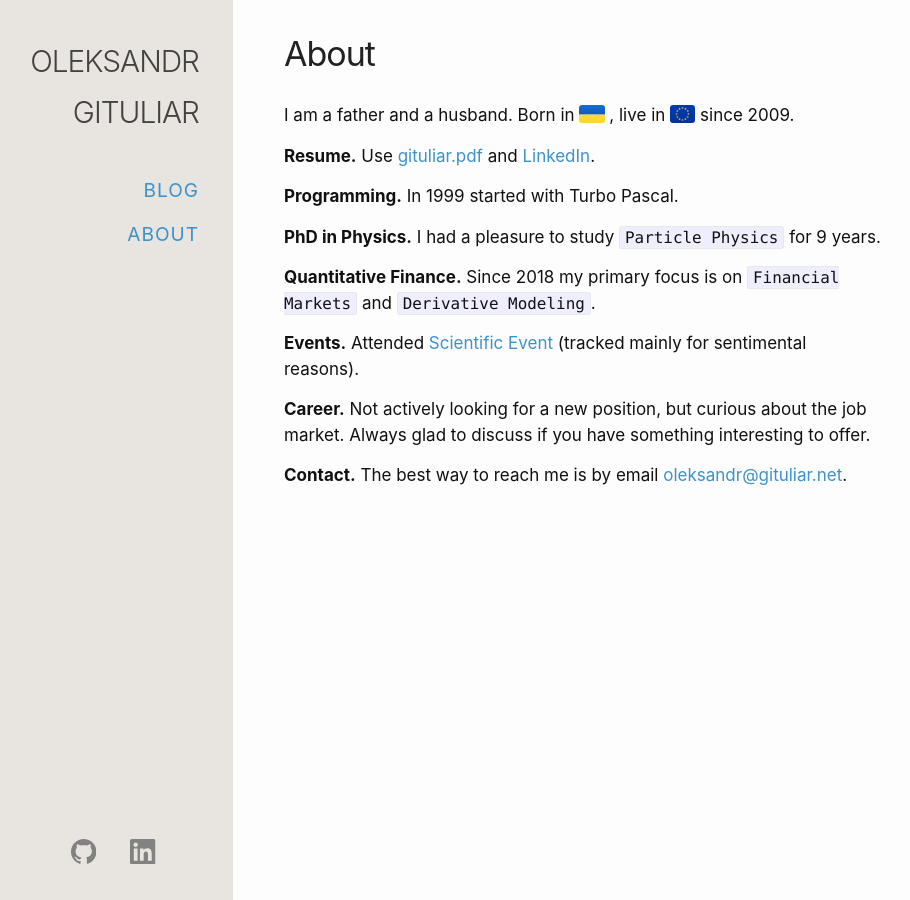
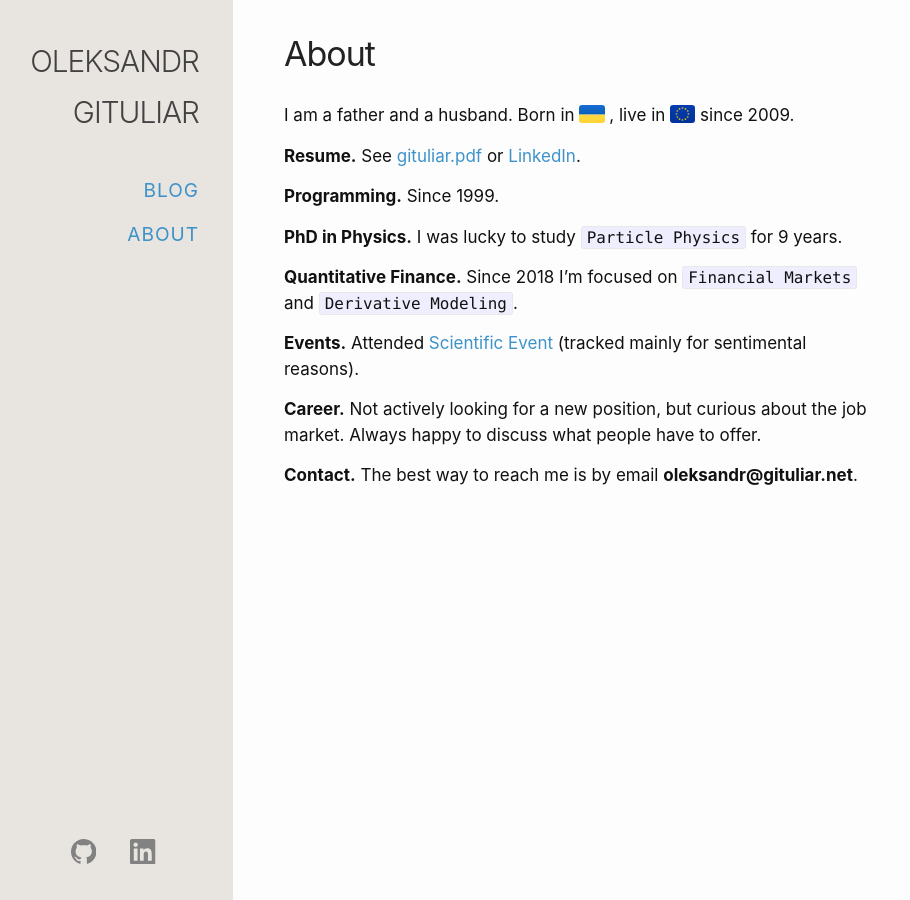
Before and after one commit to gituliar/gituliar.github.io, a Jekyll site: the page built from about.md, in a window 1280 px wide. Shown: the whole page, without its empty margins (7-917 px from the left). Built offline with Jekyll 4.4.1, drawn with Linux system fonts in a browser that asks for light colours.

Commit message:
Update about.md

```diff
--- a/about.md
+++ b/about.md
@@ -10,18 +10,18 @@ I am a father and a husband. Born in
  <img src="/img/flags/EU.svg" height="18px" style="position: relative; top: -2px; border-radius: 3px;"/>
  since 2009.
 
-__Resume.__ Use [gituliar.pdf](gituliar.pdf) and [LinkedIn](https://www.linkedin.com/in/gituliar/).
+__Resume.__ See [gituliar.pdf](gituliar.pdf) or [LinkedIn](https://www.linkedin.com/in/gituliar/).
 
-__Programming.__ In 1999 started with Turbo Pascal.
+__Programming.__ Since 1999.
 
-__PhD in Physics.__ I had a pleasure to study `Particle Physics` for 9 years.
+__PhD in Physics.__ I was lucky to study `Particle Physics` for 9 years.
 
-__Quantitative Finance.__ Since 2018 my primary focus is on `Financial Markets` and
+__Quantitative Finance.__ Since 2018 I'm focused on `Financial Markets` and
 `Derivative Modeling`.
 
 __Events.__ Attended [Scientific Event](/events) (tracked mainly for sentimental reasons).
 
 __Career.__ Not actively looking for a new position, but curious about the job market. Always
-glad to discuss if you have something interesting to offer.
+happy to discuss what people have to offer.
 
-__Contact.__ The best way to reach me is by email <oleksandr@gituliar.net>.
+__Contact.__ The best way to reach me is by email <b>ole</b><b>ks</b><b>andr@</b><b>gitu</b><b>liar.</b><b>net</b>.
```
